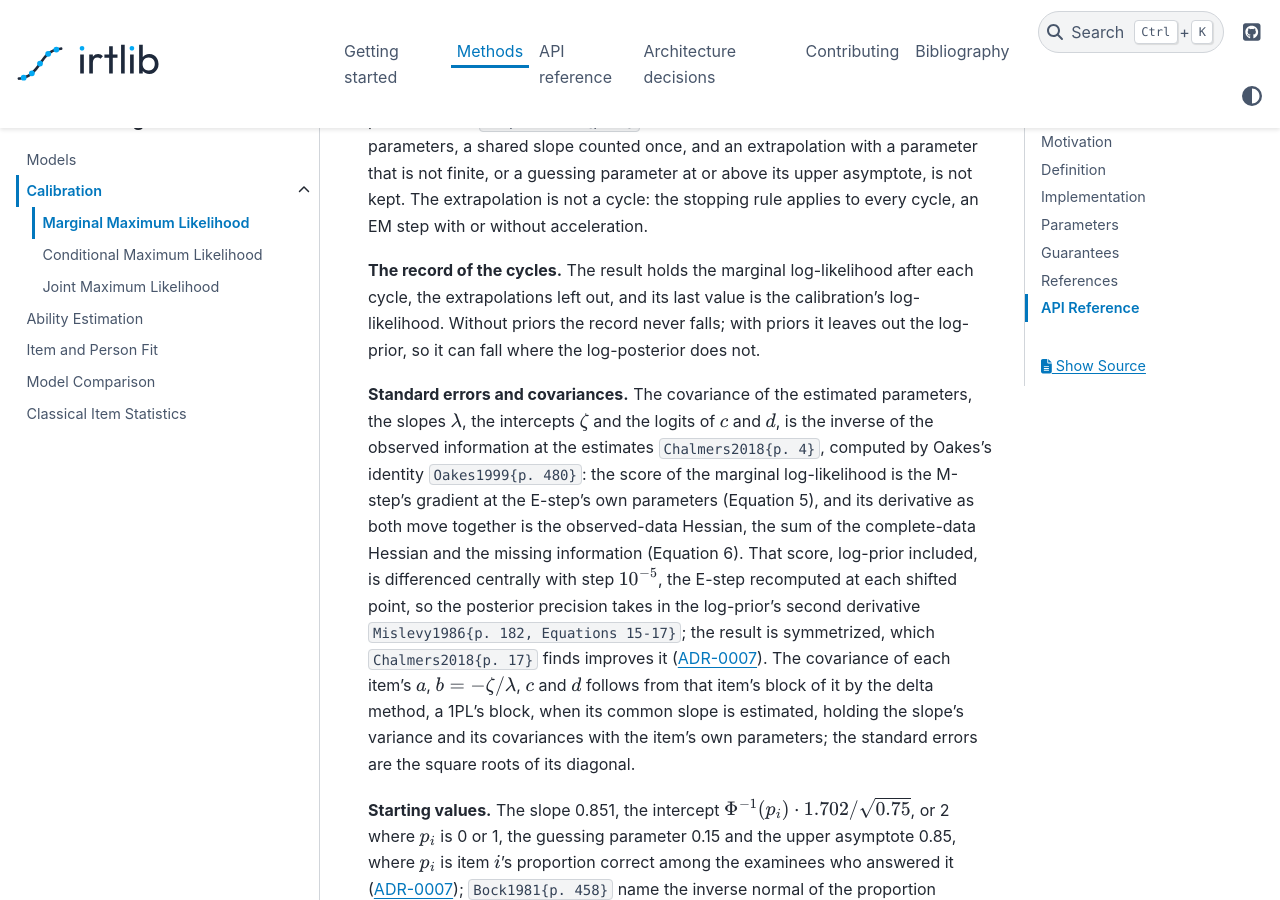
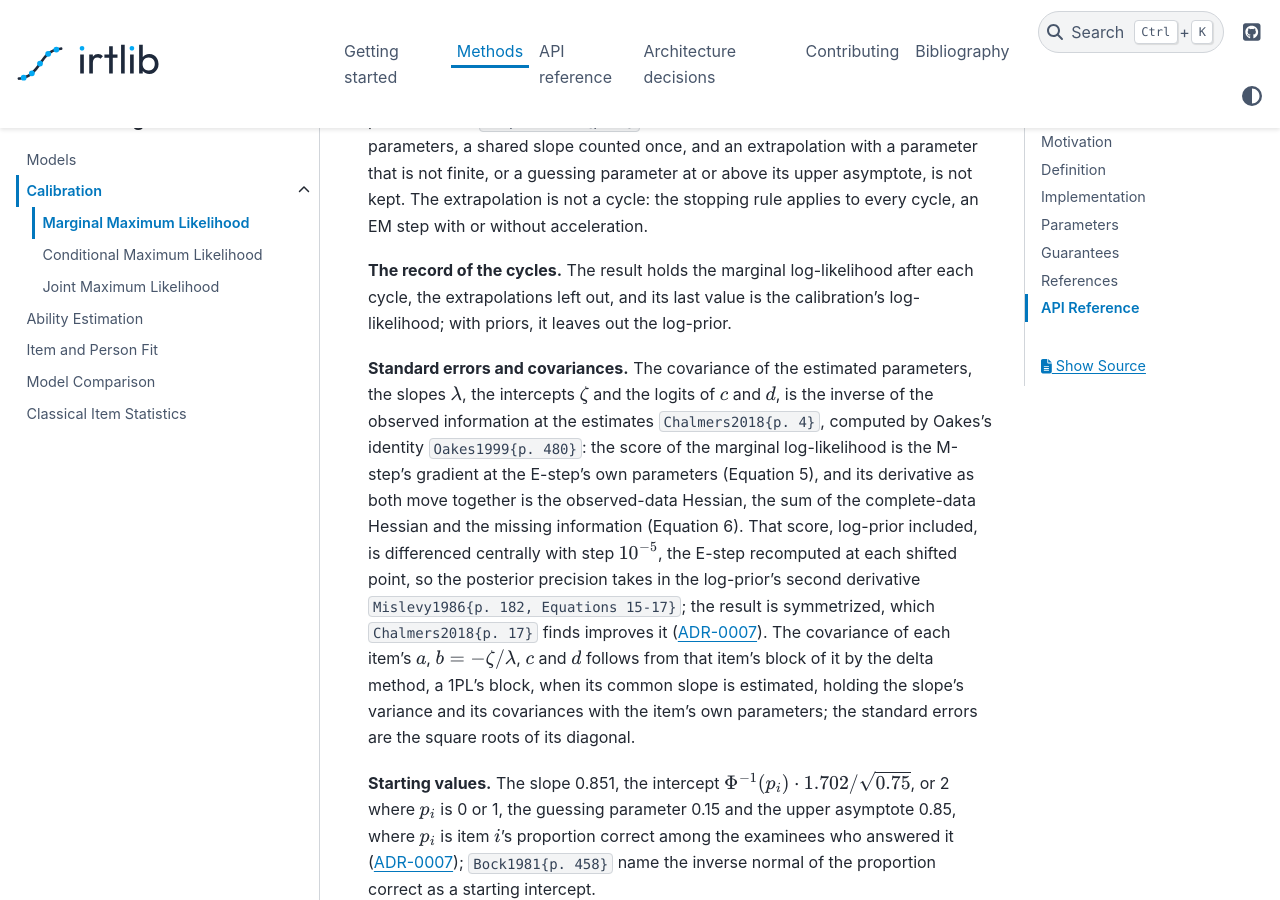
Before and after one commit to douglasrizzo/irtlib, a Sphinx documentation site: the page built from sphinx/methods/calibration/mml.md, in a window 1280 px wide and 900 px high, scrolled down 2524 px. Built offline with Sphinx 7.4.7 and the PyData theme 0.15.4, drawn with Linux system fonts in a browser that asks for light colours; cross-references to code outside the pages are shown as plain code; some of the changed text lies outside the part shown.

Commit message:
fix: say when a calibration records no cycle, test a stalled CML iteration's record, and state the MML record's guarantee
log_likelihoods is empty when JML stops before its first cycle. A Newton-Raphson iteration that no halving keeps from lowering the conditional log-likelihood records it at the unchanged difficulties, now tested. The MML page states the record's monotonicity once, among its guarantees, cited to Dempster, Laird and Rubin (1977); the plot card no longer lists the covariances or the record as needed.

```diff
--- a/sphinx/methods/calibration/mml.md
+++ b/sphinx/methods/calibration/mml.md
@@ -94,9 +94,8 @@ above its upper asymptote, is not kept. The extrapolation is not a cycle: the st
 every cycle, an EM step with or without acceleration.
 
 **The record of the cycles.** The result holds the marginal log-likelihood after each cycle, the
-extrapolations left out, and its last value is the calibration's log-likelihood. Without priors the
-record never falls; with priors it leaves out the log-prior, so it can fall where the log-posterior
-does not.
+extrapolations left out, and its last value is the calibration's log-likelihood; with priors, it
+leaves out the log-prior.
 
 **Standard errors and covariances.** The covariance of the estimated parameters, the slopes
 $\lambda$, the intercepts $\zeta$ and the logits of $c$ and $d$, is the inverse of the observed
```
Also changed, not shown: other parts of sphinx/methods/calibration/mml.md (+4 -0 lines), backlog/irt/plots.md (+2 -2 lines), sphinx/methods/calibration/cml.md (+1 -1 lines), sphinx/methods/calibration/jml.md (+2 -1 lines), 3 other files.
